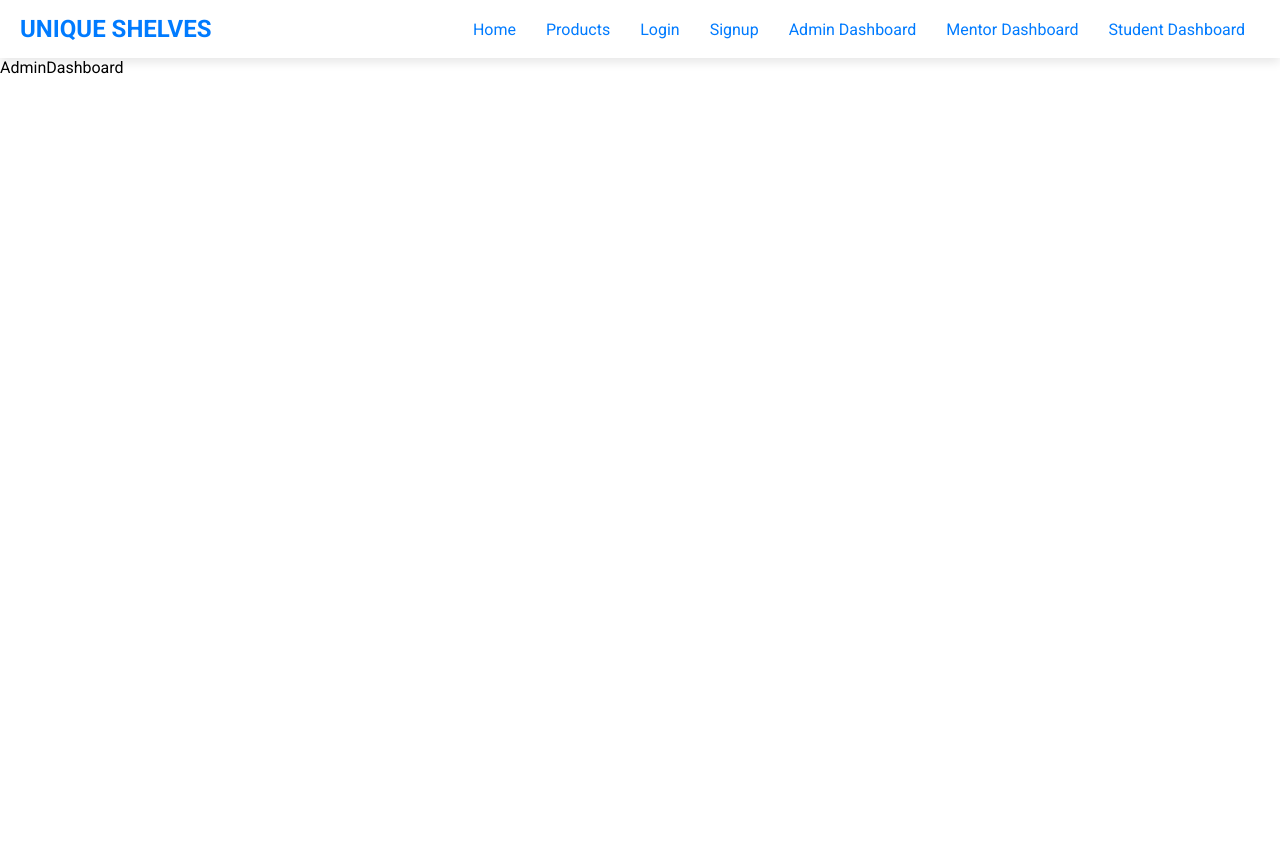
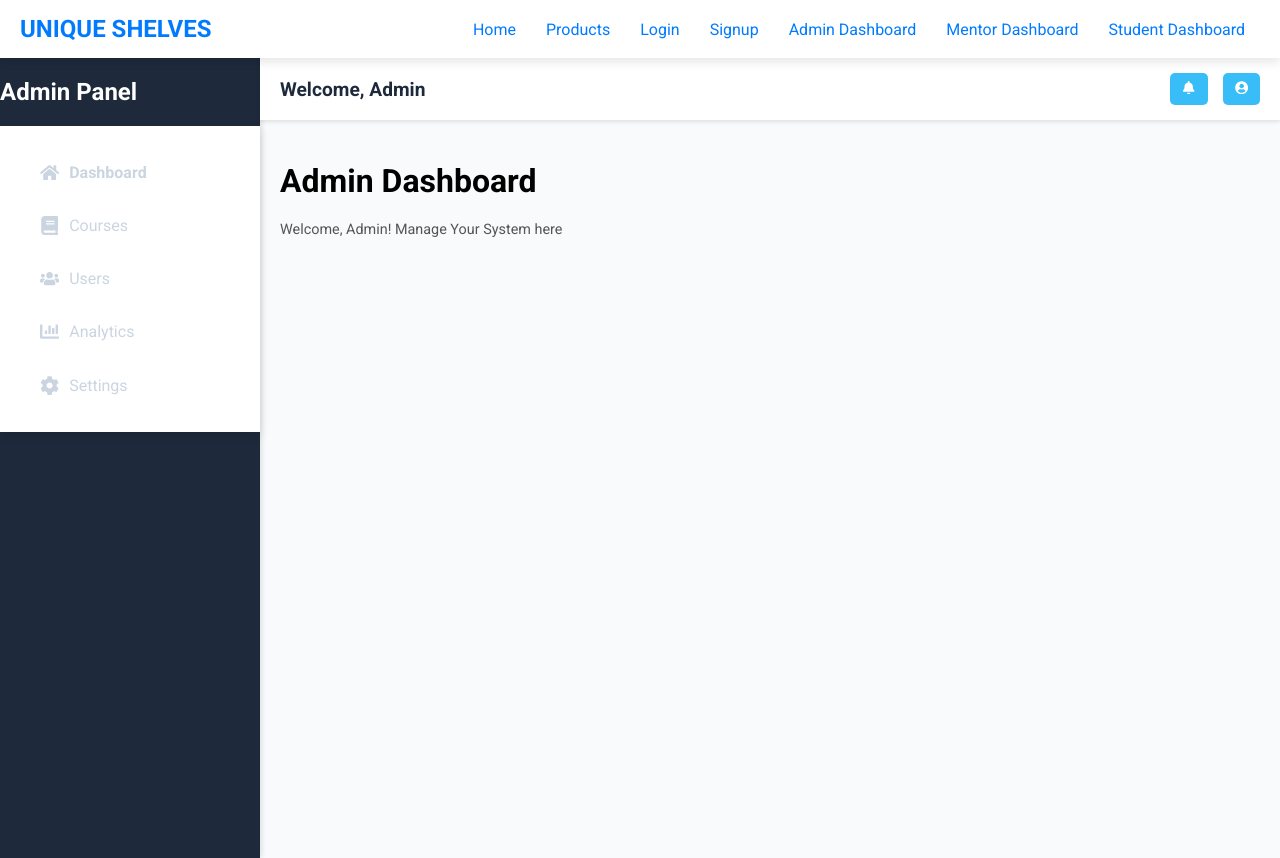
Before and after one commit to crown-coder/School-Site, a React (Vite) app: page /admin-dashboard in a window 1280 px wide. Before the commit the page ends 800 px from the top, so only its background shows below. Built offline with nearby package versions, Linux system fonts and the light colour scheme.

Commit message:
Implemented admin dashboard navigation with placeholder components for Courses, Users, Analytics, Settings, and Overview.

```diff
--- a/package.json
+++ b/package.json
@@ -12,6 +12,7 @@
   "dependencies": {
     "react": "^18.3.1",
     "react-dom": "^18.3.1",
+    "react-icons": "^5.3.0",
     "react-router-dom": "^6.28.0"
   },
   "devDependencies": {
--- /dev/null
+++ b/src/components/DashboardLayout.jsx
@@ -0,0 +1,17 @@
+import React from 'react';
+import DashboardSidebar from './DashboardSidebar';
+import DashboardTopbar from './DashboardTopbar';
+
+const DashboardLayout = ({ children }) => {
+  return (
+    <div className="dashboard-layout">
+      <DashboardSidebar />
+      <div className="dashboard-main">
+        <DashboardTopbar />
+        <div className="dashboard-content">{children}</div>
+      </div>
+    </div>
+  );
+};
+
+export default DashboardLayout;
--- /dev/null
+++ b/src/components/DashboardSidebar.jsx
@@ -0,0 +1,36 @@
+import React from 'react';
+import { NavLink } from 'react-router-dom';
+import { FaHome, FaBook, FaUsers, FaCog, FaChartBar } from 'react-icons/fa';
+
+const DashboardSidebar = () => {
+  const menuItems = [
+    { name: 'Dashboard', path: '/admin-dashboard', icon: <FaHome /> },
+    { name: 'Courses', path: '/admin-dashboard/courses', icon: <FaBook /> },
+    { name: 'Users', path: '/admin-dashboard/users', icon: <FaUsers /> },
+    { name: 'Analytics', path: '/admin-dashboard/analytics', icon: <FaChartBar /> },
+    { name: 'Settings', path: '/admin-dashboard/settings', icon: <FaCog /> },
+  ];
+
+  return (
+    <aside className="dashboard-sidebar">
+      <div className="sidebar-header">
+        <h2>Admin Panel</h2>
+      </div>
+      <nav className="sidebar-menu">
+        {menuItems.map((item, index) => (
+          <NavLink
+            key={index}
+            to={item.path}
+            className="sidebar-link"
+            activeClassName="active-link"
+          >
+            {item.icon}
+            <span>{item.name}</span>
+          </NavLink>
+        ))}
+      </nav>
+    </aside>
+  );
+};
+
+export default DashboardSidebar;
--- /dev/null
+++ b/src/components/DashboardTopbar.jsx
@@ -0,0 +1,20 @@
+import React from 'react';
+import { FaBell, FaUserCircle } from 'react-icons/fa';
+
+const DashboardTopbar = () => {
+  return (
+    <header className="dashboard-topbar">
+      <div className="topbar-title">Welcome, Admin</div>
+      <div className="topbar-actions">
+        <button className="topbar-button">
+          <FaBell />
+        </button>
+        <button className="topbar-button">
+          <FaUserCircle />
+        </button>
+      </div>
+    </header>
+  );
+};
+
+export default DashboardTopbar;
--- a/src/index.css
+++ b/src/index.css
@@ -978,3 +978,108 @@ footer .social-links a:hover {
     max-width: 100%;
   }
 }
+
+/* General Dashboard Layout */
+.dashboard-layout {
+  display: flex;
+  height: 100vh;
+  background-color: #f9fafb;
+}
+
+/* Sidebar */
+.dashboard-sidebar {
+  width: 260px;
+  background-color: #1e293b;
+  color: #ffffff;
+  box-shadow: 2px 0 5px rgba(0, 0, 0, 0.1);
+}
+
+.dashboard-sidebar .sidebar-menu {
+  display: flex;
+  flex-direction: column;
+  align-items: flex-start;
+  padding: 20px 0;
+}
+
+.dashboard-sidebar .sidebar-link {
+  display: flex;
+  align-items: center;
+  gap: 10px;
+  color: #cbd5e1;
+  text-decoration: none;
+  padding: 12px 20px;
+  margin: 5px 20px;
+  border-radius: 8px;
+  transition: all 0.3s ease;
+  font-size: 1rem;
+}
+
+.dashboard-sidebar .sidebar-link svg {
+  font-size: 1.2rem;
+}
+
+.dashboard-sidebar .sidebar-link:hover {
+  background-color: #334155;
+  color: #38bdf8;
+}
+
+.dashboard-sidebar .active-link {
+  background-color: #334155;
+  color: #38bdf8;
+}
+
+.dashboard-sidebar .sidebar-footer {
+  padding: 20px;
+  background-color: #0f172a;
+  text-align: center;
+}
+
+
+/* Topbar */
+.dashboard-topbar {
+  background-color: #ffffff;
+  padding: 15px 20px;
+  box-shadow: 0 2px 4px rgba(0, 0, 0, 0.1);
+  display: flex;
+  justify-content: space-between;
+  align-items: center;
+}
+
+.dashboard-topbar .topbar-title {
+  font-size: 1.2rem;
+  font-weight: bold;
+  color: #1e293b;
+}
+
+.dashboard-topbar .topbar-actions {
+  display: flex;
+  align-items: center;
+  gap: 15px;
+}
+
+.dashboard-topbar .topbar-button {
+  background-color: #38bdf8;
+  color: #ffffff;
+  padding: 8px 12px;
+  border: none;
+  border-radius: 5px;
+  cursor: pointer;
+  transition: background-color 0.3s ease;
+}
+
+.dashboard-topbar .topbar-button:hover {
+  background-color: #1e40af;
+}
+
+/* Main Content */
+.dashboard-main {
+  flex-grow: 1;
+  display: flex;
+  flex-direction: column;
+}
+
+.dashboard-content {
+  padding: 20px;
+  overflow-y: auto;
+  height: calc(100vh - 60px); /* Adjust for topbar height */
+}
--- a/src/pages/AdminDashboard.jsx
+++ b/src/pages/AdminDashboard.jsx
@@ -1,10 +1,12 @@
 import React from 'react'
+import DashboardLayout from '../components/DashboardLayout'
 
 const AdminDashboard = () => {
   return (
-    <div>
-      AdminDashboard
-    </div>
+    <DashboardLayout>
+      <h1>Admin Dashboard</h1>
+      <p>Welcome, Admin! Manage Your System here</p>
+    </DashboardLayout>
   )
 }
 
```
Also changed, not shown: 1 other file (tests, documents, lock files or other folders).
